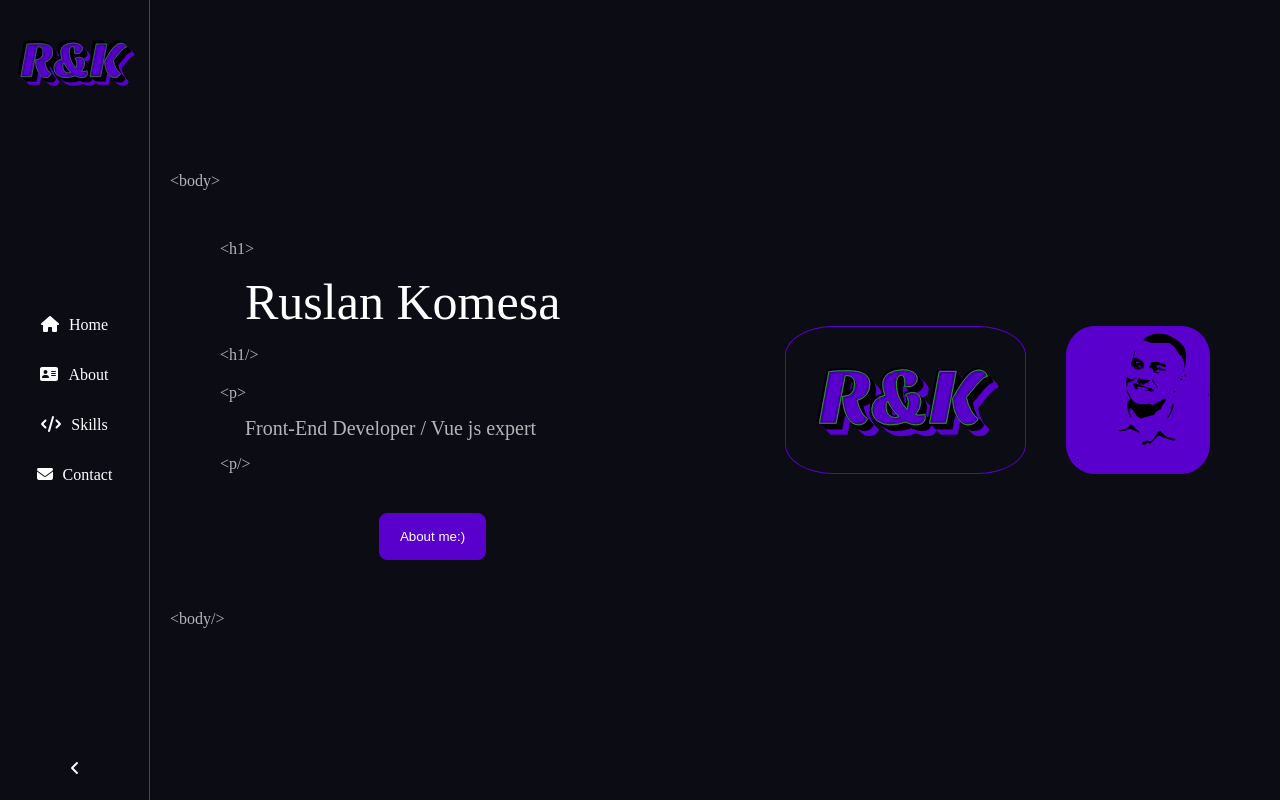
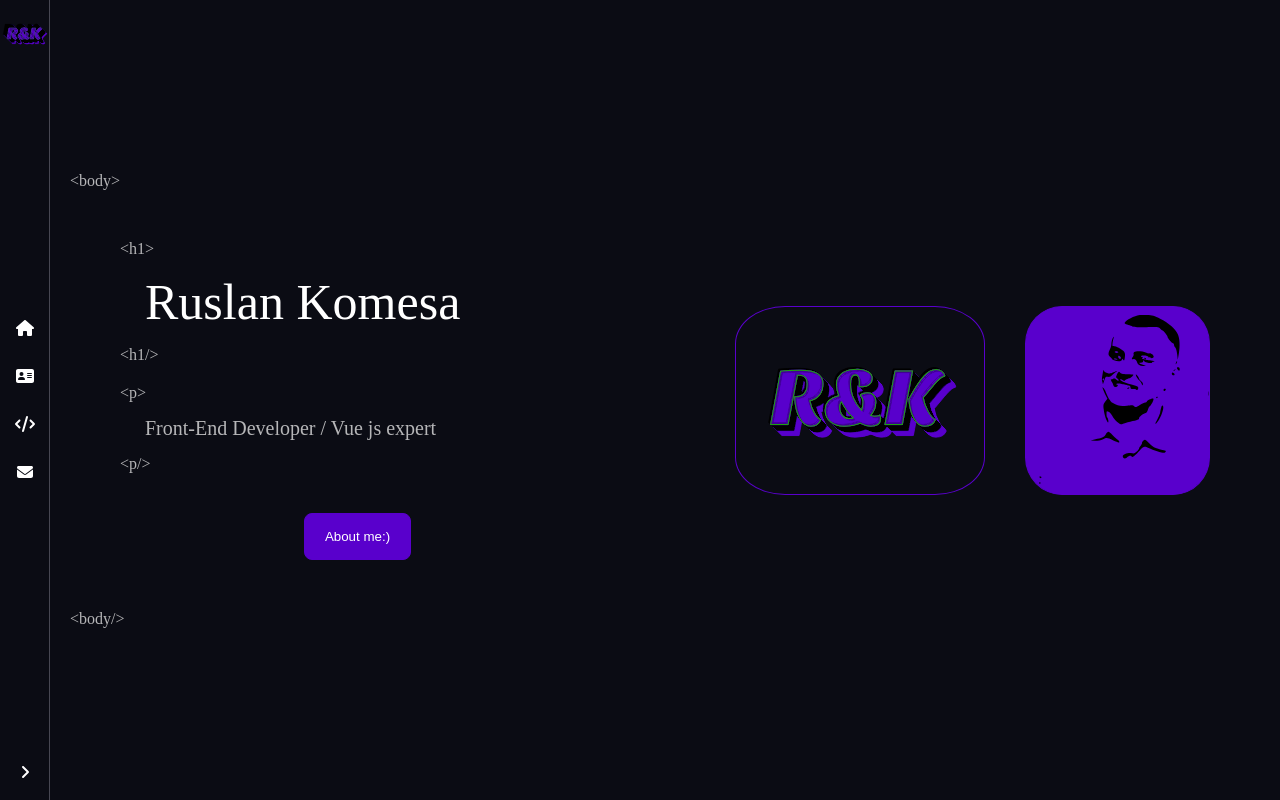
Before and after one commit to KoMeSa/portfolio-vue3, a Vue app: page / in a window 1280 px wide. Built offline with nearby package versions, Linux system fonts and the light colour scheme.

Commit message:
Added router-link.

```diff
--- a/src/helpers/stateSiddeBar.js
+++ b/src/helpers/stateSiddeBar.js
@@ -1,7 +1,7 @@
 import { ref, computed } from 'vue'
 
 
-export const collapsed = ref(false);
+export const collapsed = ref(true);
 
 window.addEventListener("resize", () => {
     if (window.innerWidth <= 600) {
--- a/src/views/AboutView.vue
+++ b/src/views/AboutView.vue
@@ -15,7 +15,9 @@ import { aboutTitle, aboutText } from "@/helpers/letterArray";
           <TagText :lettersArray="aboutTitle" mBottom="20px"></TagText>
           <TagText :text="aboutText" tag="p" mBottom="40px"></TagText>
           <div style="display: flex; justify-content: center">
-            <RButton>My skills:)</RButton>
+            <router-link to="/skills">
+              <RButton>My skills:)</RButton>
+            </router-link>
           </div>
         </div>
       </TagSlot>
--- a/src/views/HomeView.vue
+++ b/src/views/HomeView.vue
@@ -17,7 +17,9 @@ import logo from "@/assets/logo.svg";
           <TagText :lettersArray="homeTitle" mBottom="20px"></TagText>
           <TagText :text="homeText" tag="p" mBottom="40px"></TagText>
           <div style="display: flex; justify-content: center">
-            <RButton>About me:)</RButton>
+            <router-link to="/about">
+              <RButton>About me:)</RButton>
+            </router-link>
           </div>
         </div>
       </TagSlot>
--- a/src/views/SkillsView.vue
+++ b/src/views/SkillsView.vue
@@ -16,7 +16,9 @@ import { skillsTitle, skillsText } from "@/helpers/letterArray";
           <TagText :lettersArray="skillsTitle" mBottom="20px"></TagText>
           <TagText :text="skillsText" tag="p" mBottom="40px"></TagText>
           <div style="display: flex; justify-content: center">
-            <RButton>Contact me:)</RButton>
+            <router-link to="/contact">
+              <RButton>Contact me:)</RButton>
+            </router-link>
           </div>
         </div>
       </TagSlot>
```
